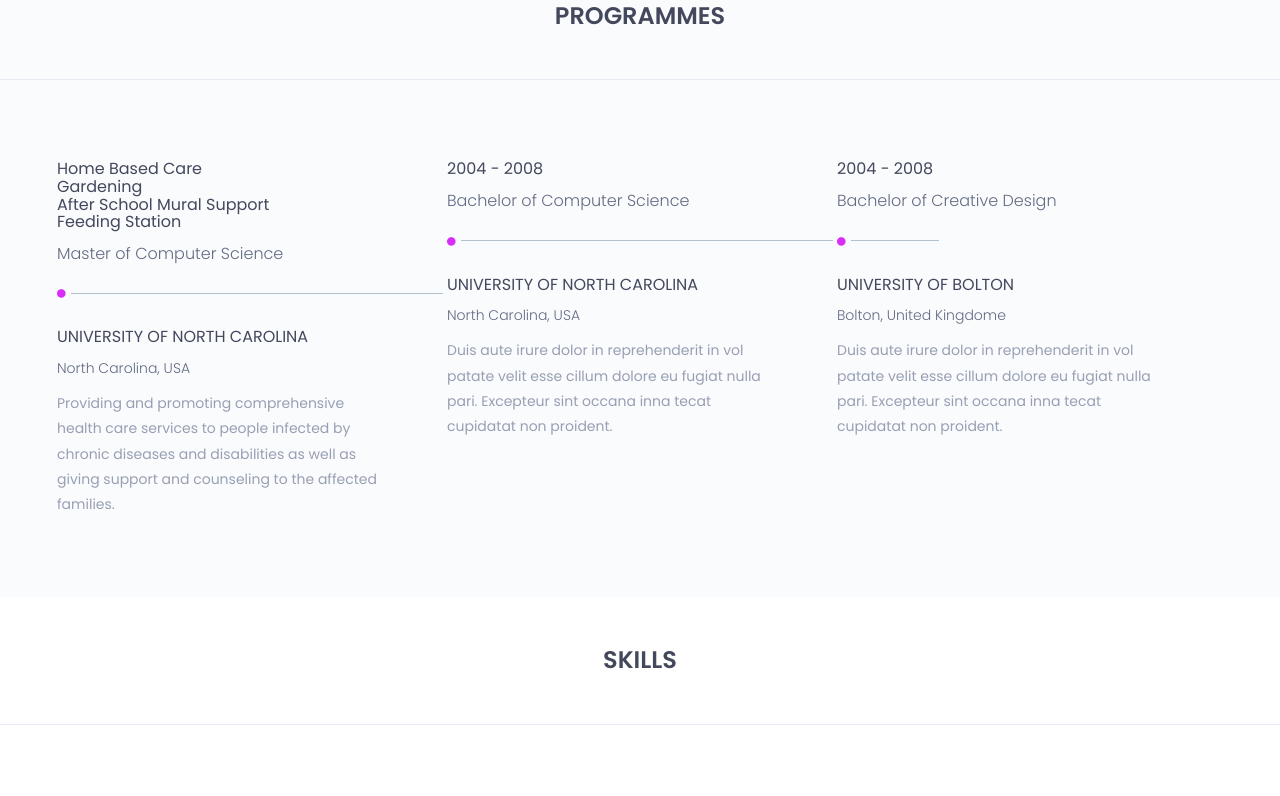
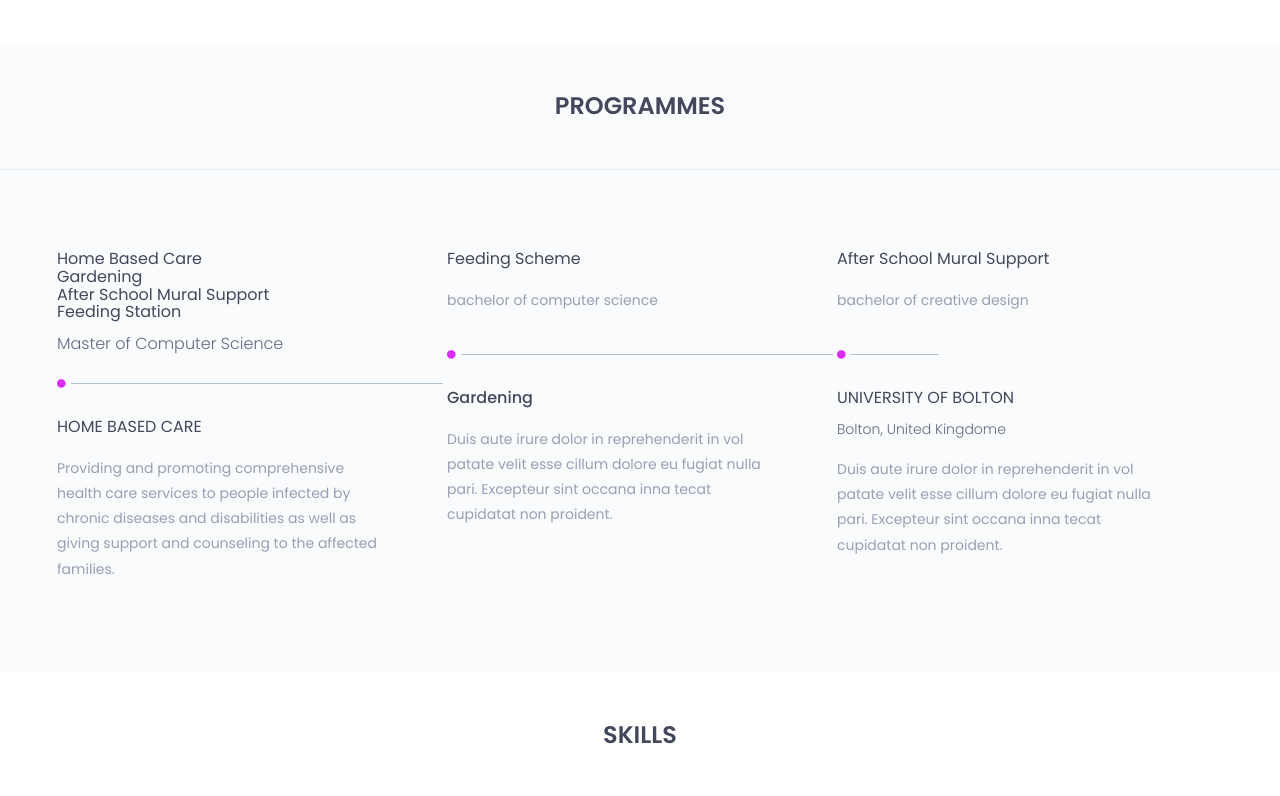
Before and after one commit to simosifisonkwanyana/soweto-home-based-caregivers, a plain HTML site: page public/index.html in a window 1280 px wide. Shown: the part 1956-2752 px from the top of the page. Drawn offline with nearby package versions, Linux system fonts and the light colour scheme; files whose address does not match are found by name.

Commit message:
Make changes to HTML and CSS

```diff
--- a/public/assets/css/style.css
+++ b/public/assets/css/style.css
@@ -62,7 +62,7 @@ h1,h2,h3,h4,h5,h6 {
 	text-transform: capitalize;
 }
 p {
-	margin: 0;
+	margin-top: 20px;
 	line-height:1.8;
 	color:#43485c;
 	font-size:14px;
--- a/public/index.html
+++ b/public/index.html
@@ -236,9 +236,8 @@
 								<div class="timeline">
 									<div class="timeline-content">
 										<h4 class="title">
-											university of north carolina
+											Home Based Care
 										</h4>
-										<h5>north carolina, USA</h5>
 										<p class="description">
 											Providing
 												and promoting comprehensive
@@ -254,8 +253,8 @@
 						<div class="col-sm-4">
 							<div class="single-horizontal-timeline">
 								<div class="experience-time">
-									<h2>2004 - 2008</h2>
-									<h3>bachelor <span>of </span> computer science</h3>
+									<h2>Feeding Scheme</h2>
+									<p>bachelor <span>of </span> computer science</p>
 								</div><!--/.experience-time-->
 								<div class="timeline-horizontal-border">
 									<i class="fa fa-circle" aria-hidden="true"></i>
@@ -263,10 +262,9 @@
 								</div>
 								<div class="timeline">
 									<div class="timeline-content">
-										<h4 class="title">
-											university of north carolina
-										</h4>
-										<h5>north carolina, USA</h5>
+										<h2 class="title">
+											Gardening
+										</h2>
 										<p class="description">
 											Duis aute irure dolor in reprehenderit in vol patate velit esse cillum dolore eu fugiat nulla pari. Excepteur sint occana inna tecat cupidatat non proident.
 										</p>
@@ -277,8 +275,8 @@
 						<div class="col-sm-4">
 							<div class="single-horizontal-timeline">
 								<div class="experience-time">
-									<h2>2004 - 2008</h2>
-									<h3>bachelor <span>of </span> creative design</h3>
+									<h2>After School Mural Support</h2>
+									<p>bachelor <span>of </span> creative design</p>
 								</div><!--/.experience-time-->
 								<div class="timeline-horizontal-border">
 									<i class="fa fa-circle" aria-hidden="true"></i>
@@ -417,7 +415,7 @@
 		<!--skills end -->
 
 		<!--experience start -->
-		<section id="experience" class="experience">
+		<!-- <section id="experience" class="experience">
 			<div class="section-heading text-center">
 				<h2>experience</h2>
 			</div>
@@ -755,7 +753,7 @@ programs in vegetable farming..
 										<img src="../public/assets/images/about/jude 2.jpg" alt="portfolio image"/>
 										<div class="isotope-overlay">
 											<a href="#">
-												ui/ux design
+												Home Based Care
 											</a>
 										</div><!-- /.isotope-overlay -->
 									</div><!-- /.item -->
@@ -763,7 +761,7 @@ programs in vegetable farming..
 										<img src="../public/assets/images/about/jude 3.jpg" alt="portfolio image"/>
 										<div class="isotope-overlay">
 											<a href="#">
-												ui/ux design
+												Feeding Scheme
 											</a>
 										</div><!-- /.isotope-overlay -->
 									</div><!-- /.item -->
@@ -774,7 +772,7 @@ programs in vegetable farming..
 										<img src="../public/assets/images/about/jude 4.jpg" alt="portfolio image"/>
 										<div class="isotope-overlay">
 											<a href="#">
-												web design
+												Gardening
 											</a>
 										</div><!-- /.isotope-overlay -->
 									</div><!-- /.item -->
@@ -785,7 +783,7 @@ programs in vegetable farming..
 										<img src="../public/assets/images/about/jude 5.jpg" alt="portfolio image"/>
 										<div class="isotope-overlay">
 											<a href="#">
-												web development
+												After School Mural Support
 											</a>
 										</div><!-- /.isotope-overlay -->
 									</div><!-- /.item -->
```
